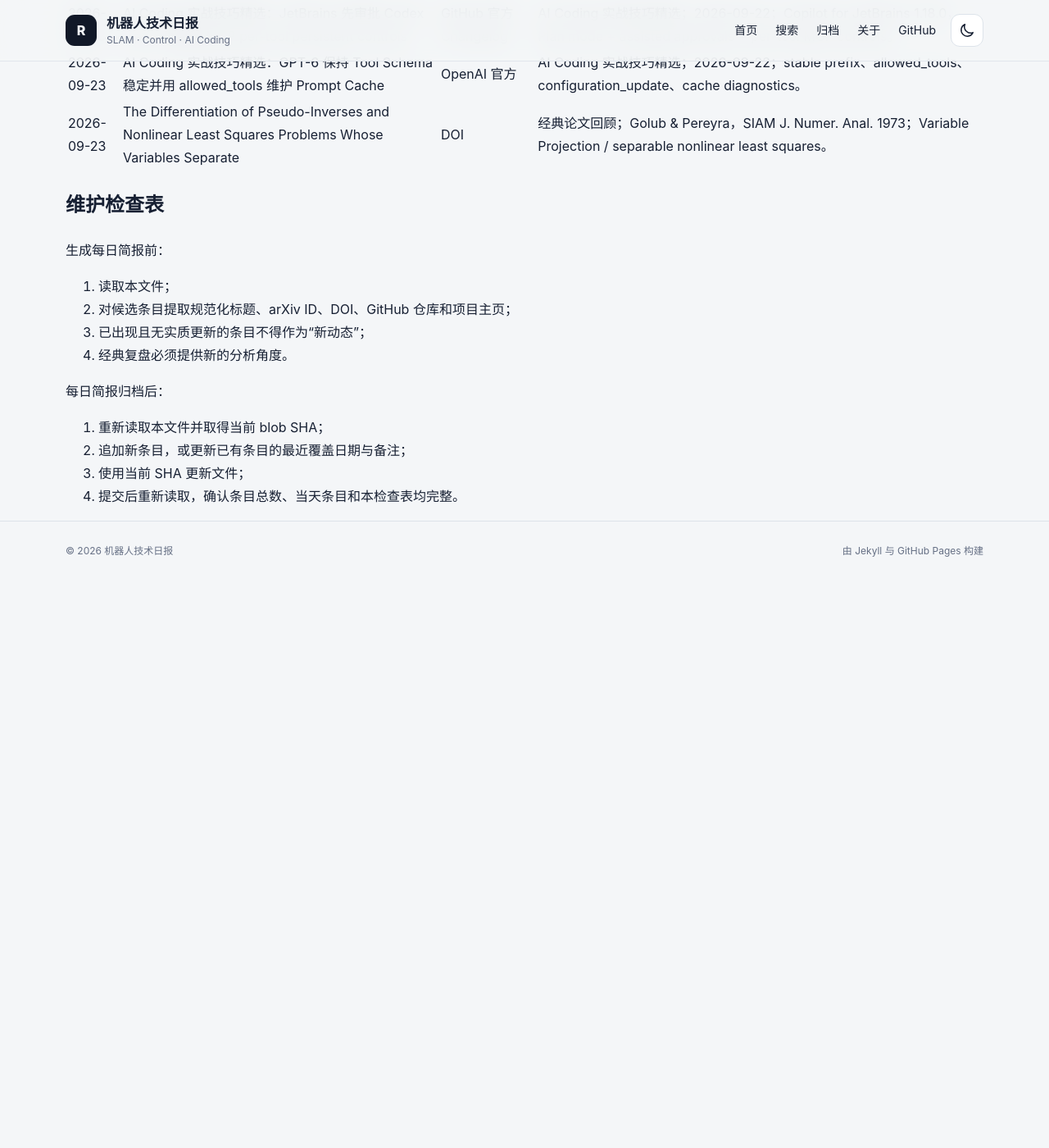
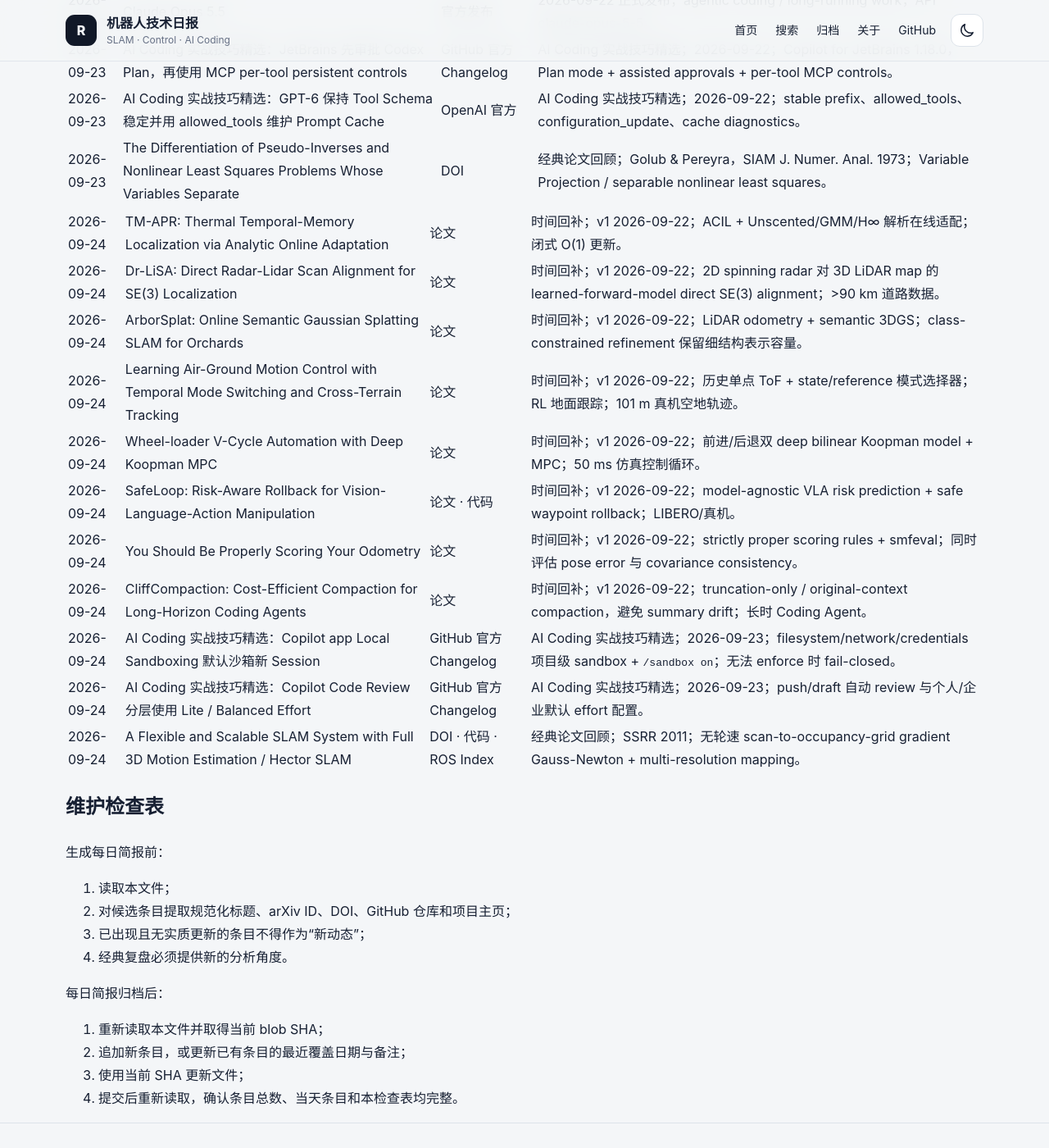
Before and after one commit to helywin/daily, a Jekyll site: the page built from robotics-brief-covered-items.md, in a window 1280 px wide and 1400 px high, scrolled down 49503 px. Shown: the whole window at 82% size. Built offline with Jekyll 4.4.1, drawn with Linux system fonts in a browser that asks for light colours; our own code applies the rules of GitHub Pages for plain Markdown files; before the commit the page ends 50211 px from its top, so only the background shows below that; some of the changed text lies outside the part shown.

Commit message:
docs: update robotics brief coverage index for 2026-09-24

```diff
--- a/robotics-brief-covered-items.md
+++ b/robotics-brief-covered-items.md
@@ -1,6 +1,6 @@
 # 机器人技术简报已覆盖条目索引
 
-> 最后更新：2026-09-23（Asia/Shanghai）
+> 最后更新：2026-09-24（Asia/Shanghai）
 >
 > 用途：每日简报选题前强制查重。本文件保留全部历史条目的最近覆盖日期、规范标题、至少一个可直接访问的原始来源和必要备注。
 >
@@ -105,6 +105,8 @@
 > 2026-09-22 新增 8 条主动态、2 条 AI Coding 实战技巧精选，并经典复盘 MSCKF 1 条，共 748 条。
 >
 > 2026-09-23 新增 7 条论文/技术主动态、同一模型动态栏目覆盖 2 个官方模型发布、2 条 AI Coding 实战技巧精选与 1 条经典论文回顾，共 760 条。
+>
+> 2026-09-24 新增 8 条主动态、2 条 AI Coding 实战技巧精选与 1 条经典论文回顾，共 771 条。
 
 ## 已核验条目
 
@@ -910,6 +912,18 @@
 | 2026-09-23 | AI Coding 实战技巧精选：GPT-6 保持 Tool Schema 稳定并用 allowed_tools 维护 Prompt Cache | [OpenAI 官方](https://openai.com/index/better-prompt-caching-for-gpt-6/) | AI Coding 实战技巧精选；2026-09-22；stable prefix、allowed_tools、configuration_update、cache diagnostics。 |
 | 2026-09-23 | The Differentiation of Pseudo-Inverses and Nonlinear Least Squares Problems Whose Variables Separate | [DOI](https://doi.org/10.1137/0710036) | 经典论文回顾；Golub & Pereyra，SIAM J. Numer. Anal. 1973；Variable Projection / separable nonlinear least squares。 |
 
+| 2026-09-24 | TM-APR: Thermal Temporal-Memory Localization via Analytic Online Adaptation | [论文](https://arxiv.org/abs/2609.26766) | 时间回补；v1 2026-09-22；ACIL + Unscented/GMM/H∞ 解析在线适配；闭式 O(1) 更新。 |
+| 2026-09-24 | Dr-LiSA: Direct Radar-Lidar Scan Alignment for SE(3) Localization | [论文](https://arxiv.org/abs/2609.26423) | 时间回补；v1 2026-09-22；2D spinning radar 对 3D LiDAR map 的 learned-forward-model direct SE(3) alignment；>90 km 道路数据。 |
+| 2026-09-24 | ArborSplat: Online Semantic Gaussian Splatting SLAM for Orchards | [论文](https://arxiv.org/abs/2609.26315) | 时间回补；v1 2026-09-22；LiDAR odometry + semantic 3DGS；class-constrained refinement 保留细结构表示容量。 |
+| 2026-09-24 | Learning Air-Ground Motion Control with Temporal Mode Switching and Cross-Terrain Tracking | [论文](https://arxiv.org/abs/2609.26564) | 时间回补；v1 2026-09-22；历史单点 ToF + state/reference 模式选择器；RL 地面跟踪；101 m 真机空地轨迹。 |
+| 2026-09-24 | Wheel-loader V-Cycle Automation with Deep Koopman MPC | [论文](https://arxiv.org/abs/2609.26580) | 时间回补；v1 2026-09-22；前进/后退双 deep bilinear Koopman model + MPC；50 ms 仿真控制循环。 |
+| 2026-09-24 | SafeLoop: Risk-Aware Rollback for Vision-Language-Action Manipulation | [论文](https://arxiv.org/abs/2609.26313) · [代码](https://github.com/Loule0-0/SafeLoop/tree/release/safeloop) | 时间回补；v1 2026-09-22；model-agnostic VLA risk prediction + safe waypoint rollback；LIBERO/真机。 |
+| 2026-09-24 | You Should Be Properly Scoring Your Odometry | [论文](https://arxiv.org/abs/2609.25900) | 时间回补；v1 2026-09-22；strictly proper scoring rules + smfeval；同时评估 pose error 与 covariance consistency。 |
+| 2026-09-24 | CliffCompaction: Cost-Efficient Compaction for Long-Horizon Coding Agents | [论文](https://arxiv.org/abs/2609.26779) | 时间回补；v1 2026-09-22；truncation-only / original-context compaction，避免 summary drift；长时 Coding Agent。 |
+| 2026-09-24 | AI Coding 实战技巧精选：Copilot app Local Sandboxing 默认沙箱新 Session | [GitHub 官方 Changelog](https://github.blog/changelog/2026-09-23-local-sandboxing-in-the-github-copilot-app/) | AI Coding 实战技巧精选；2026-09-23；filesystem/network/credentials 项目级 sandbox + `/sandbox on`；无法 enforce 时 fail-closed。 |
+| 2026-09-24 | AI Coding 实战技巧精选：Copilot Code Review 分层使用 Lite / Balanced Effort | [GitHub 官方 Changelog](https://github.blog/changelog/2026-09-23-copilot-code-review-more-ways-to-request-and-configure-reviews/) | AI Coding 实战技巧精选；2026-09-23；push/draft 自动 review 与个人/企业默认 effort 配置。 |
+| 2026-09-24 | A Flexible and Scalable SLAM System with Full 3D Motion Estimation / Hector SLAM | [DOI](https://doi.org/10.1109/SSRR.2011.6106777) · [代码](https://github.com/tu-darmstadt-ros-pkg/hector_slam) · [ROS Index](https://index.ros.org/p/hector_mapping/) | 经典论文回顾；SSRR 2011；无轮速 scan-to-occupancy-grid gradient Gauss-Newton + multi-resolution mapping。 |
+
 ## 维护检查表
 
 生成每日简报前：
```
